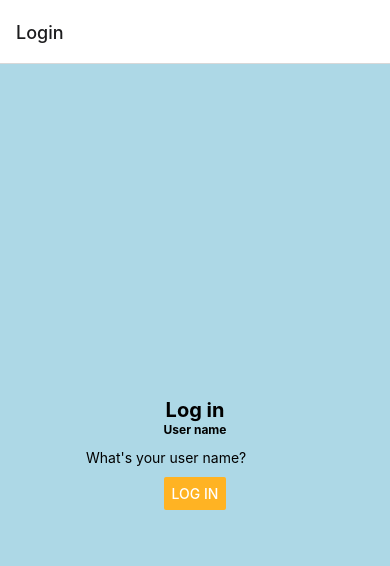
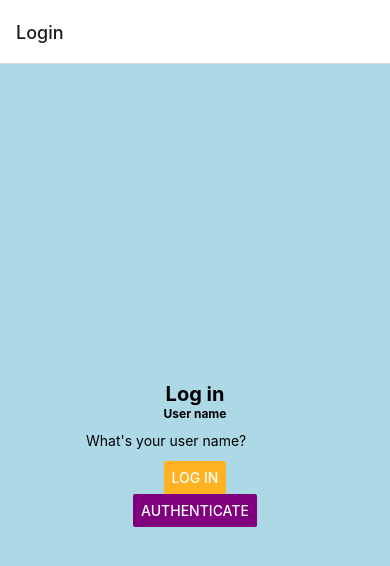
Before and after one commit to goldenshooter/Talk-to-rubber-duck, a React Native app: screen /Login in a window 390 px wide. Shown: the top 566 px of the page. Built offline with nearby package versions, Linux system fonts and the light colour scheme; what expo-linking would draw is missing.

Commit message:
try biometric authenticate

```diff
--- a/package.json
+++ b/package.json
@@ -29,7 +29,9 @@
     "react-native": "0.64.3",
     "react-native-safe-area-context": "3.3.2",
     "react-native-screens": "~3.10.1",
-    "react-native-web": "0.17.1"
+    "react-native-web": "0.17.1",
+    "uuid": "^8.3.2",
+    "expo-local-authentication": "~12.1.0"
   },
   "devDependencies": {
     "@babel/core": "^7.12.9",
--- a/screens/LoginScreen.tsx
+++ b/screens/LoginScreen.tsx
@@ -1,10 +1,68 @@
 import { Button, StyleSheet, TextInput } from "react-native";
 import { Text, View } from "../components/Themed";
 import { RootStackScreenProps } from "../types";
+import {
+  hasHardwareAsync,
+  isEnrolledAsync,
+  authenticateAsync,
+} from "expo-local-authentication";
 
 export default function LoginScreen({
   navigation,
 }: RootStackScreenProps<"Login">) {
+  console.log(window?.location?.hostname);
+
+  const biometricsAuth = async () => {
+    const compatible = await hasHardwareAsync();
+    console.log({ compatible });
+    if (!compatible) {
+      console.error(
+        "This device is not compatible for biometric authentication"
+      );
+    }
+    const enrolled = await isEnrolledAsync();
+    console.log({ enrolled });
+    if (!enrolled) {
+      console.error("This device doesnt have biometric authentication enabled");
+    }
+    const result = await authenticateAsync();
+    console.log({ result });
+    if (!result.success) {
+      console.error(result);
+    }
+    console.log('log in through biometric success!')
+    navigation.navigate("Root")
+  };
+
+  // const createCredential = async () => {
+  //   const mockRandomStringFromServer = uuidv4();
+  //   const publicKeyCredentialCreationOptions: any = {
+  //     challenge: Uint8Array.from(mockRandomStringFromServer, (c: any) =>
+  //       c.charCodeAt(0)
+  //     ),
+  //     rp: {
+  //       name: "Talk to rubber duck",
+  //       id: "localhost",
+  //     },
+  //     user: {
+  //       id: Uint8Array.from("UZSL85T9AFC", (c) => c.charCodeAt(0)),
+  //       name: "steven@gmail.com",
+  //       displayName: "Steven",
+  //     },
+  //     pubKeyCredParams: [{ alg: -7, type: "public-key" }],
+  //     authenticatorSelection: {
+  //       authenticatorAttachment: "platform",
+  //       userVerification: "discouraged",
+  //     },
+  //     timeout: 60000,
+  //     attestation: "direct",
+  //   };
+  //   const credential = await navigator.credentials.create({
+  //     publicKey: publicKeyCredentialCreationOptions,
+  //   });
+  //   console.log(credential);
+  // };
+
   return (
     <View style={styles.container}>
       <Text style={styles.title}>Log in</Text>
@@ -20,6 +78,12 @@ export default function LoginScreen({
         title="Log in"
         color="#FFB323"
         accessibilityLabel="Log in with one click"
+      />
+      <Button
+        onPress={biometricsAuth}
+        title="Authenticate"
+        color="purple"
+        accessibilityLabel="authenticate"
       />
     </View>
   );
--- a/screens/TabOneScreen.tsx
+++ b/screens/TabOneScreen.tsx
@@ -1,5 +1,4 @@
 import { Button, StyleSheet } from "react-native";
-
 import EditScreenInfo from "../components/EditScreenInfo";
 import { Text, View } from "../components/Themed";
 import { RootTabScreenProps } from "../types";
@@ -7,6 +6,7 @@ import { RootTabScreenProps } from "../types";
 export default function TabOneScreen({
   navigation,
 }: RootTabScreenProps<"TabOne">) {
+
   return (
     <View style={styles.container}>
       <Text style={styles.title}>Tab One</Text>
--- a/tsconfig.json
+++ b/tsconfig.json
@@ -1,6 +1,6 @@
 {
   "extends": "expo/tsconfig.base",
   "compilerOptions": {
-    "strict": true
+    "strict": false
   }
 }
```
Also changed, not shown: 1 other file (tests, documents, lock files or other folders).
